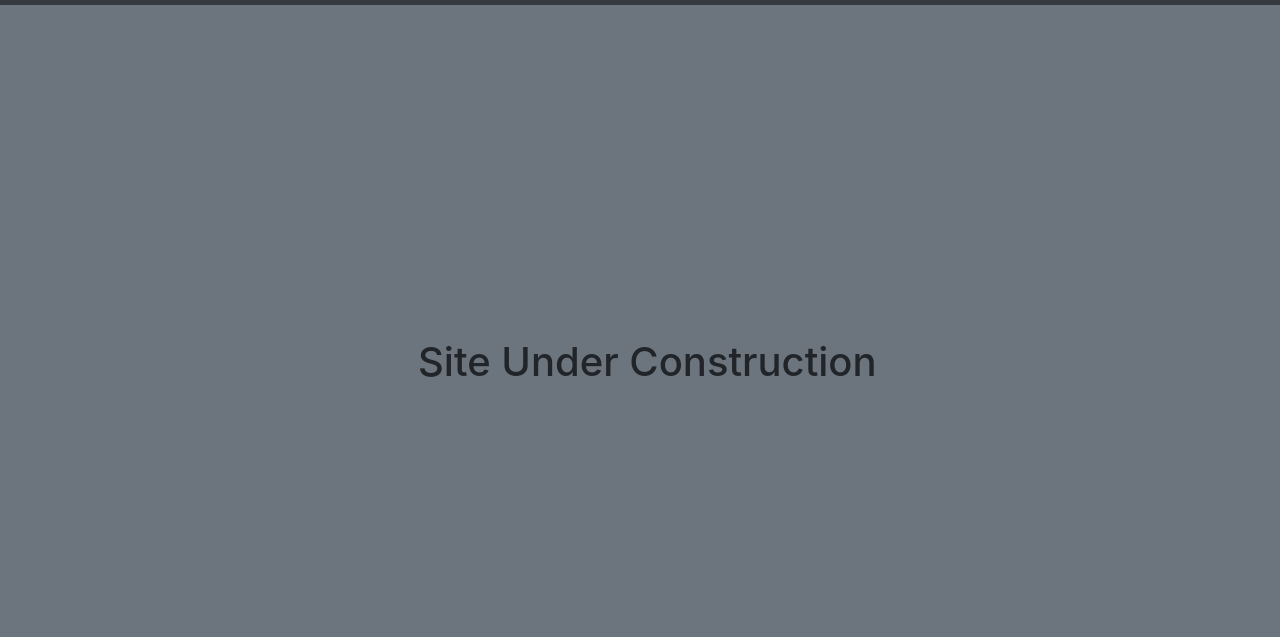
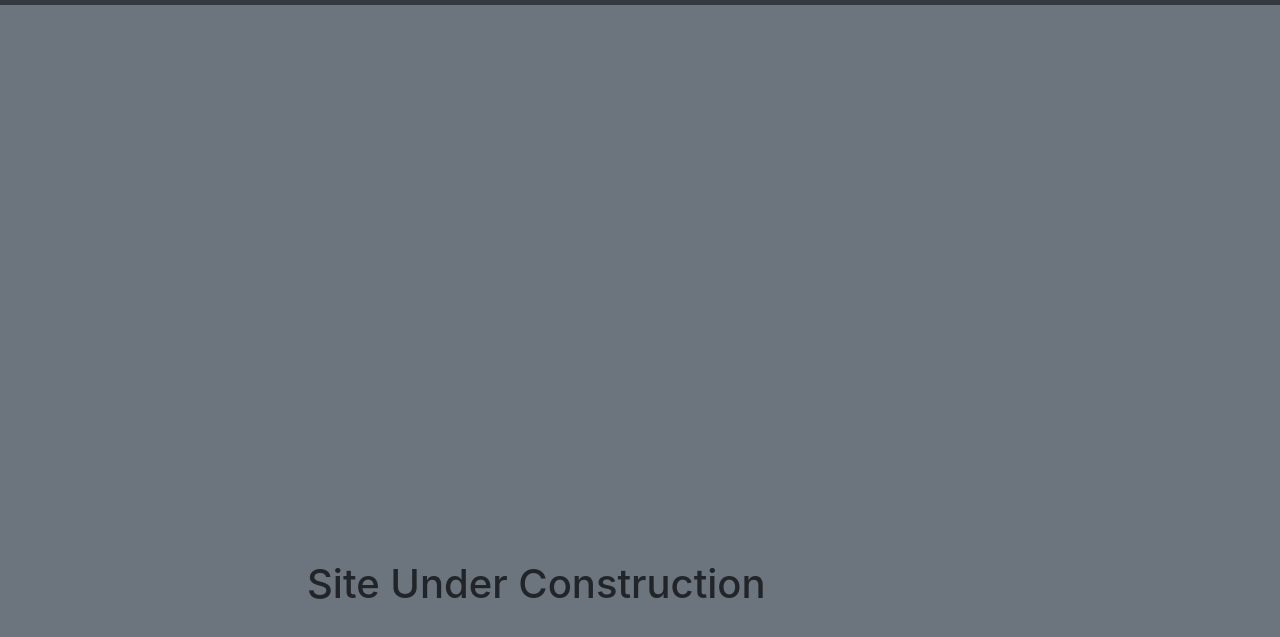
Before and after one commit to yb02/lightningbug, a plain HTML site: page index.html in a window 1280 px wide. Shown: the part 71-708 px from the top of the page. Drawn offline with nearby package versions, Linux system fonts and the light colour scheme.

Commit message:
Update styles.css

```diff
--- a/styles/css/styles.css
+++ b/styles/css/styles.css
@@ -1,4 +1,4 @@
 .site{
-    padding-top: 30%;
-    padding-left: 30%;
+    margin-top: 50%;
+    margin-left: 20%;
 }
```
